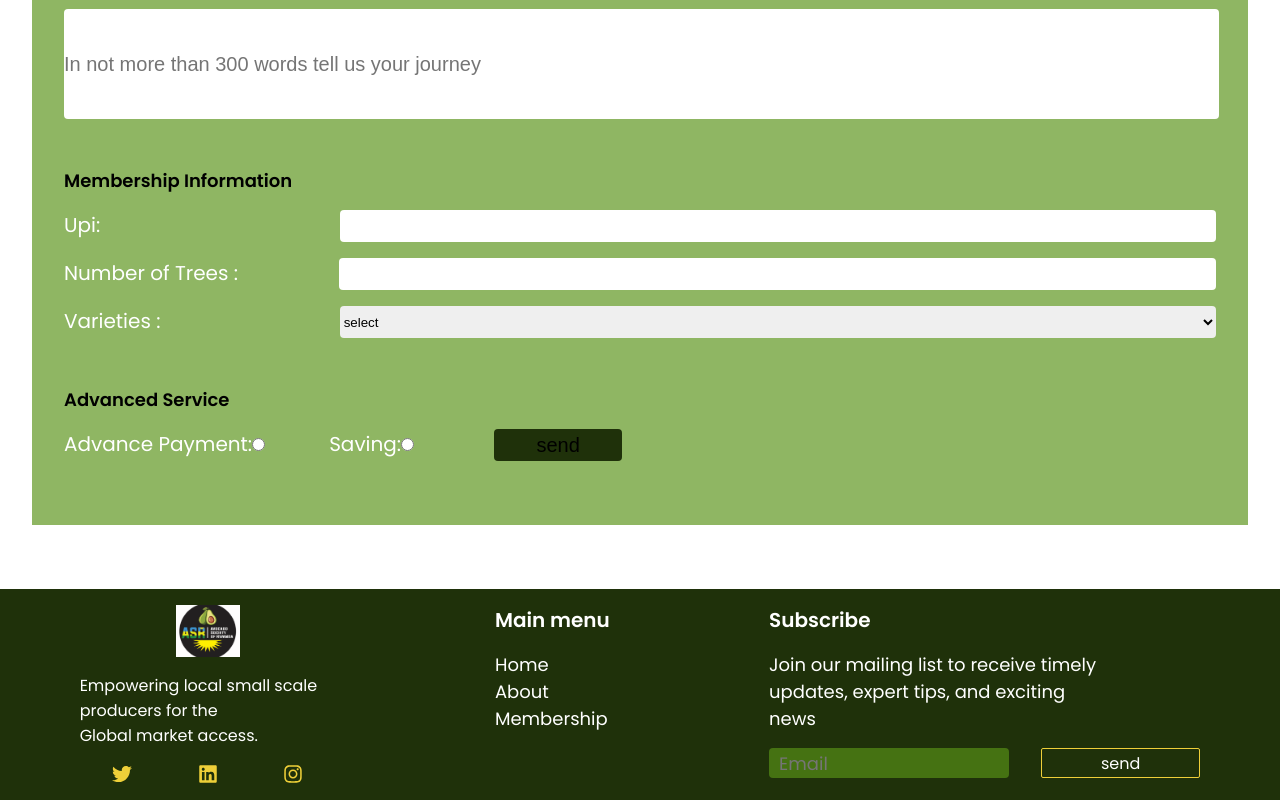
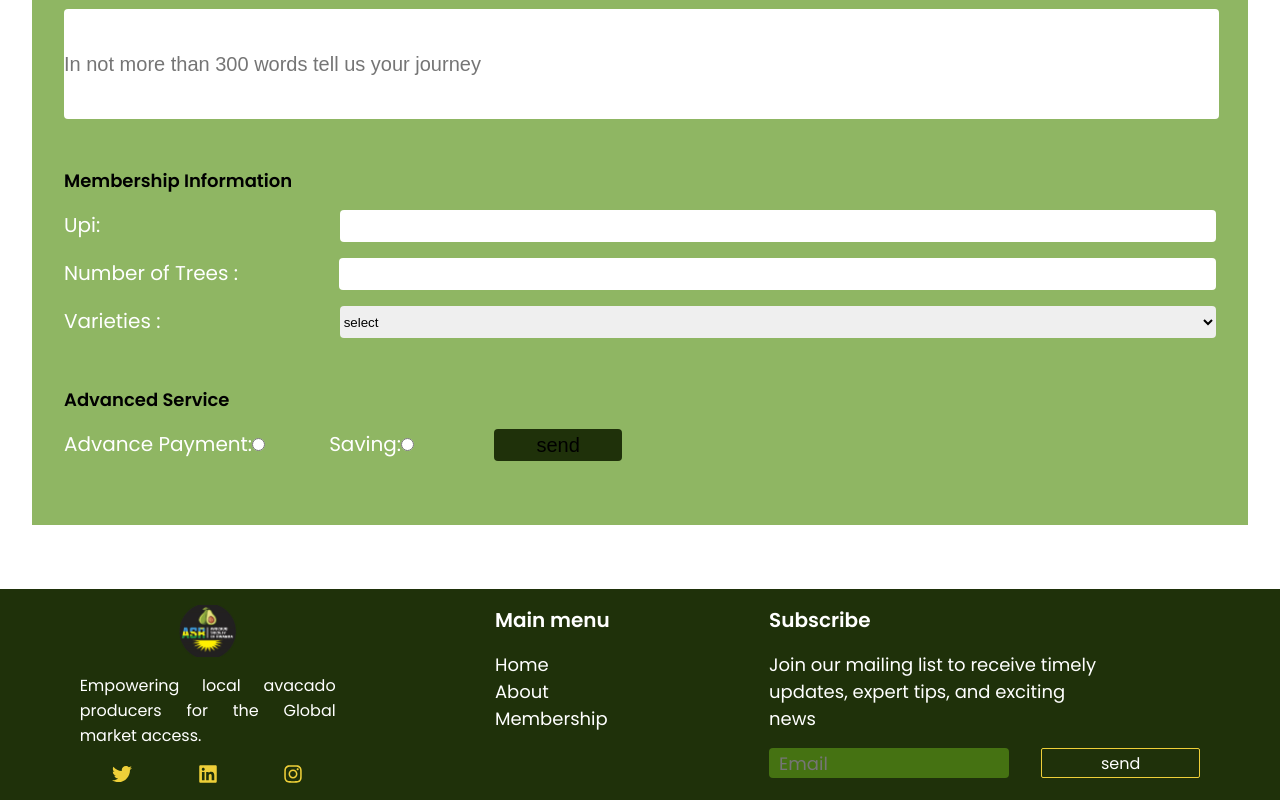
Before and after one commit to pWallet-hub/avocado-Society_fn, a React (Vite) app: page /Membership in a window 1280 px wide. Shown: the part 2211-3011 px from the top of the page. Built offline with nearby package versions, Linux system fonts and the light colour scheme; a web font is replaced by a local one.

Commit message:
chore: Update Footer component to use correct logo file name and update text content

```diff
--- a/src/components/Footer/Footer.jsx
+++ b/src/components/Footer/Footer.jsx
@@ -1,6 +1,6 @@
 import { Link } from 'react-router-dom'
 import './Footer.css'
-import logo from '../../assets/LOGO - Avocado Society of Rwanda.png'
+import logo from '../../assets/LOGO_-_Avocado_Society_of_Rwanda.png'
 import { FaTwitter } from "react-icons/fa";
 import { FaLinkedin } from "react-icons/fa";
 import { FaInstagram } from "react-icons/fa";
@@ -11,7 +11,7 @@ function Footer() {
     <div className='footer'>
       <div className='left'>
         <img src={logo} alt="logo" />
-        <p>Empowering local small scale  <br /> producers for the  <br />  Global market access.</p>
+        <p>Empowering local avacado producers for the  Global market access.</p>
         <div className='icons'>
           <FaTwitter />
           <FaLinkedin />
```
